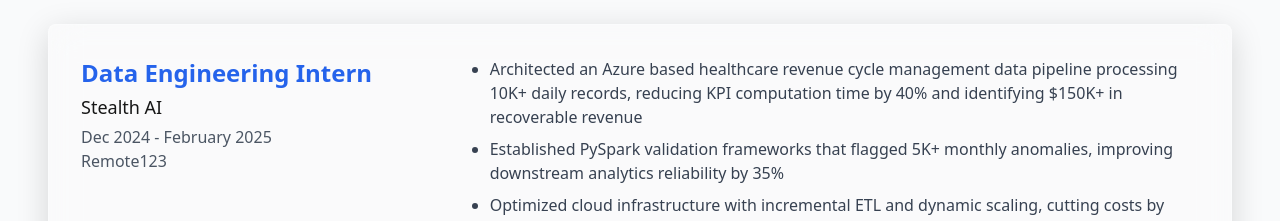
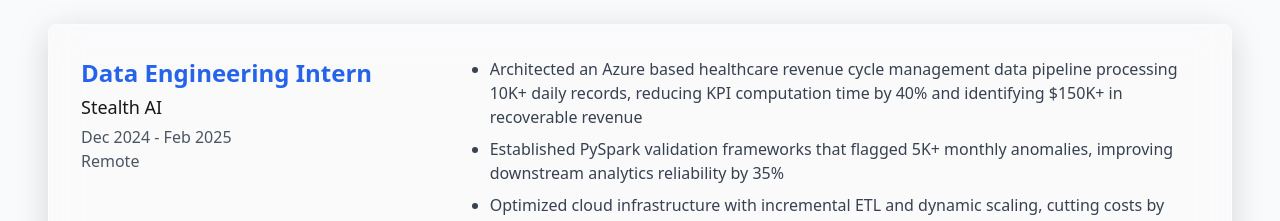
Before and after one commit to KhawajaAhmed/khawajaahmed.github.io, a Next.js app: page / in a window 1280 px wide. Shown: the part 1280-1501 px from the top of the page. Built offline with nearby package versions, Linux system fonts and the light colour scheme.

Commit message:
Completed Vercel Integration

```diff
--- a/src/components/Experience.tsx
+++ b/src/components/Experience.tsx
@@ -9,8 +9,8 @@
     {
       title: "Data Engineering Intern",
       company: "Stealth AI",
-      period: "Dec 2024 - February 2025",
-      location: "Remote123",
+      period: "Dec 2024 - Feb 2025",
+      location: "Remote",
       description: [
         "Architected an Azure based healthcare revenue cycle management data pipeline processing 10K+ daily records, reducing KPI computation time by 40% and identifying $150K+ in recoverable revenue",
         "Established PySpark validation frameworks that flagged 5K+ monthly anomalies, improving downstream analytics reliability by 35%",
```
